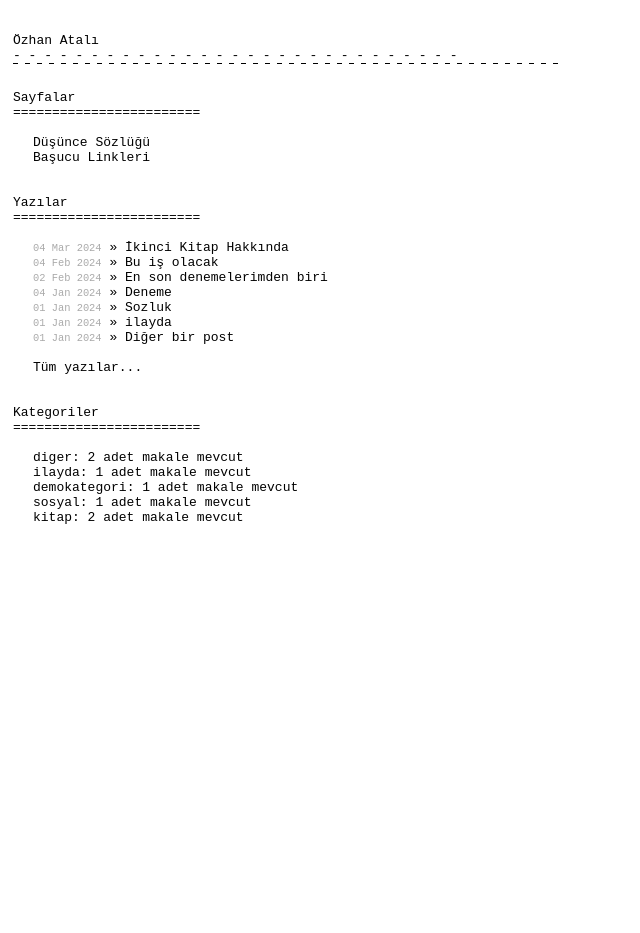
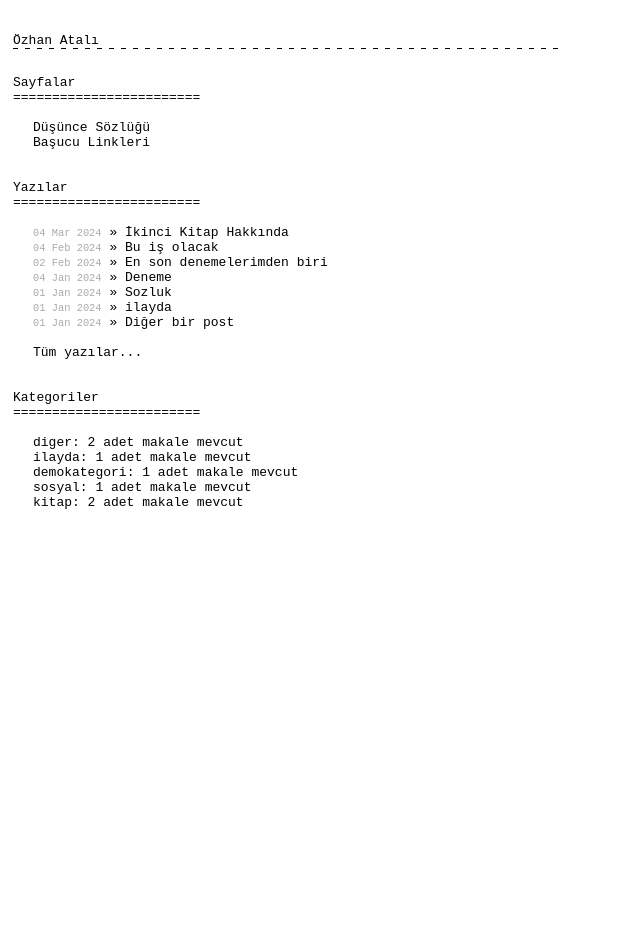
Before and after one commit to ozhanatali/ozhanatali.github.io, a Jekyll site: the page built from index.html, in a window 1280 px wide. Shown: the whole page, without its empty margins (0-640 px from the left). Built offline with Jekyll 4.4.1, drawn with Linux system fonts in a browser that asks for light colours.

Commit message:
Update default.html

```diff
--- a/_layouts/default.html
+++ b/_layouts/default.html
@@ -25,7 +25,6 @@
 <div class="site">
   <div class="title">
     <a href="/">Özhan Atalı</a><br>
-   - - - - - - - - - - - - - - - - - - - - - - - - - - - - -<br>
      <hr class="border02">
 </div>
 
```
